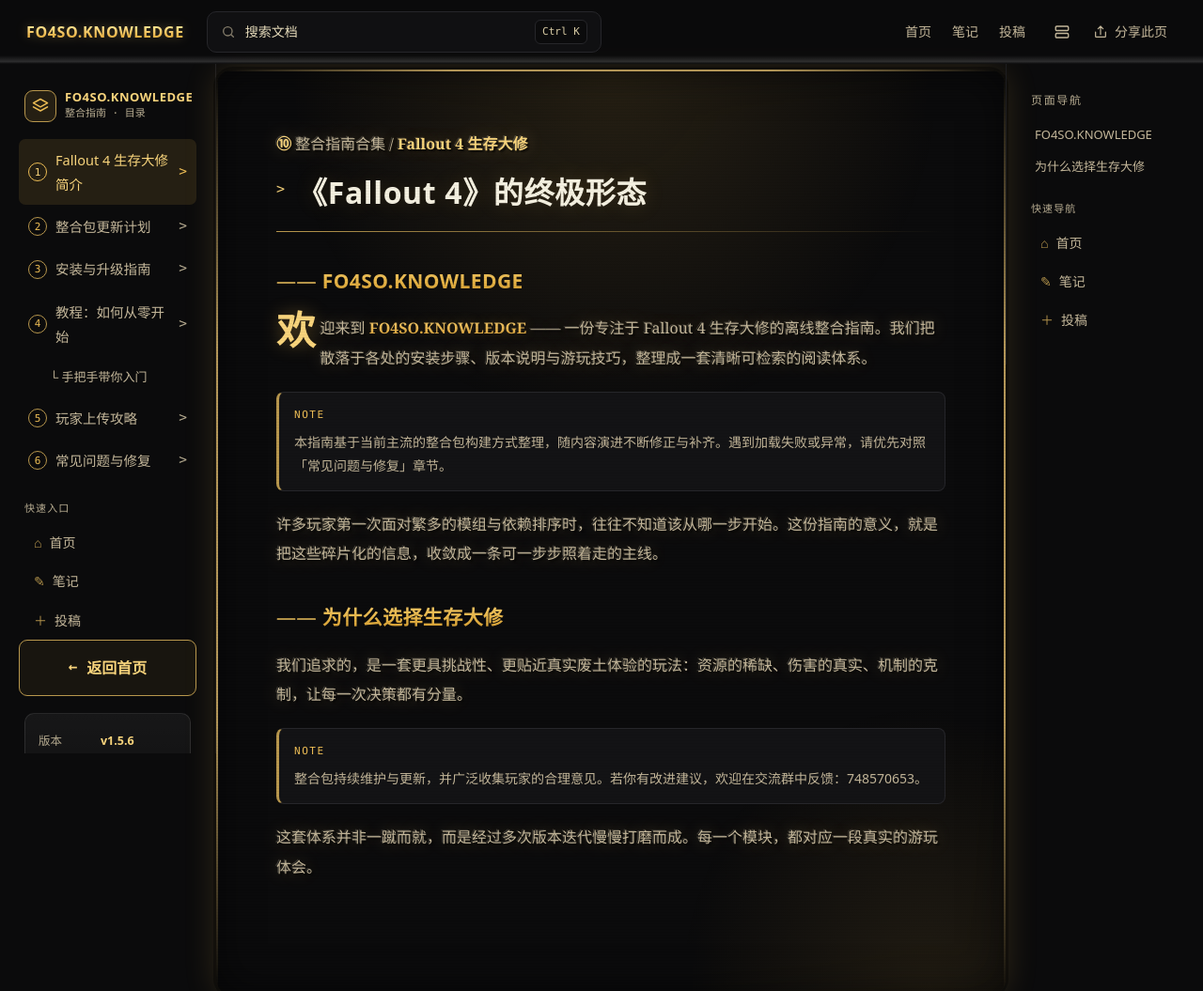
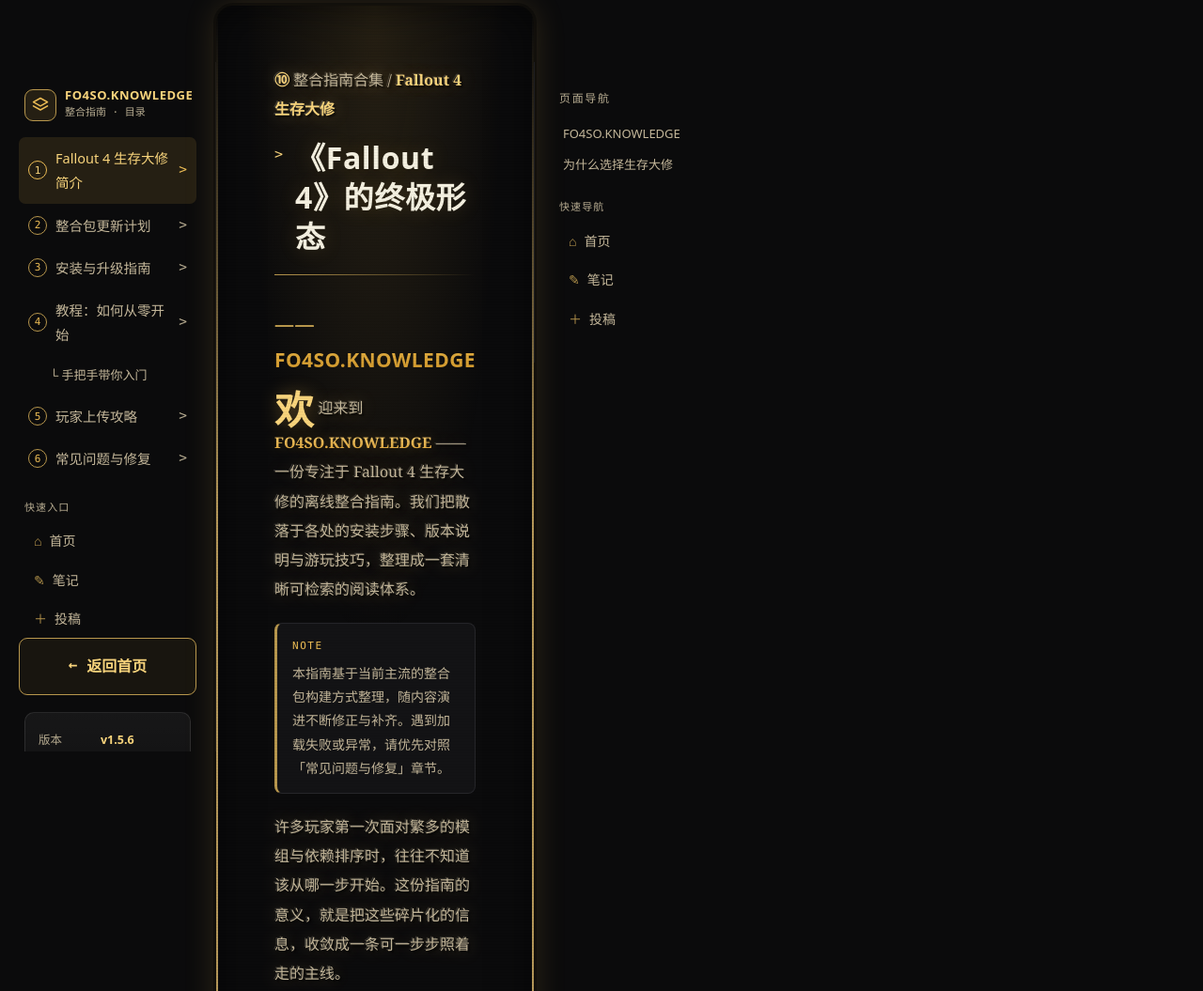
Before and after one commit to Wz3723/FO4SO-KNOWLEDGE, a plain HTML site: page guide.html in a window 1280 px wide. Shown: the top 1055 px of the page at 94% size. Drawn offline with Linux system fonts and the light colour scheme; no server answers.

Commit message:
指南页去掉顶部导航栏（仅首页有），内容框去掉上边框金边

```diff
--- a/guide.html
+++ b/guide.html
@@ -231,13 +231,12 @@
   .content{position:relative;border-radius:18px;padding:26px 28px;margin:6px 0;
     background-image:
       linear-gradient(90deg, rgba(244,205,120,0) 0%, rgba(244,205,120,1) 30%, rgba(244,205,120,1) 70%, rgba(244,205,120,0) 100%),
-      linear-gradient(90deg, rgba(244,205,120,0) 0%, rgba(244,205,120,1) 30%, rgba(244,205,120,1) 70%, rgba(244,205,120,0) 100%),
       linear-gradient(180deg, rgba(244,205,120,0) 0%, rgba(244,205,120,1) 30%, rgba(244,205,120,1) 70%, rgba(244,205,120,0) 100%),
       linear-gradient(180deg, rgba(244,205,120,0) 0%, rgba(244,205,120,1) 30%, rgba(244,205,120,1) 70%, rgba(244,205,120,0) 100%),
       radial-gradient(60% 55% at 50% 0%,rgba(227,176,75,.13),transparent 70%),
       radial-gradient(45% 45% at 90% 100%,rgba(227,176,75,.10),transparent 70%);
-    background-size:100% 2px, 100% 2px, 2px 100%, 2px 100%, 100% 100%, 100% 100%;
-    background-position:0 0, 0 100%, 0 0, 100% 0, center, center;
+    background-size:100% 2px, 2px 100%, 2px 100%, 100% 100%, 100% 100%;
+    background-position:0 100%, 0 0, 100% 0, center, center;
     background-repeat:no-repeat;
     box-shadow:0 0 0 3px rgba(0,0,0,.35), 0 0 34px rgba(227,176,75,.18), inset 0 0 46px rgba(0,0,0,.55);}
   .content::after{content:"";position:absolute;inset:0;pointer-events:none;z-index:2;
@@ -328,27 +327,9 @@
 </head>
 <body>
 
-  <!-- ===== Top Nav ===== -->
-  <nav class="nav">
-    <a class="brand" href="index.html">FO4SO<span class="dot">.</span>KNOWLEDGE</a>
-    <div class="search-wrap">
-      <label class="search">
-        <svg viewBox="0 0 24 24" width="16" height="16" fill="none" stroke="currentColor" stroke-width="2" stroke-linecap="round"><circle cx="11" cy="11" r="7"/><path d="m20 20-3.5-3.5"/></svg>
-        <input type="text" placeholder="搜索文档" />
-        <kbd>Ctrl K</kbd>
-      </label>
-      <div class="search-results" id="searchResults"></div>
-    </div>
-    <div class="nav-links">
-      <a href="index.html">首页</a>
-      <a href="notes.html">笔记</a>
-      <a href="submit.html">投稿</a>
-      <div class="nav-icons">
-        <a class="icon-btn" href="#" aria-label="目录"><svg viewBox="0 0 24 24" width="18" height="18" fill="none" stroke="currentColor" stroke-width="1.8" stroke-linecap="round"><rect x="3" y="4" width="18" height="6" rx="1.5"/><rect x="3" y="14" width="18" height="6" rx="1.5"/></svg></a>
-        <a class="share" href="#" id="shareBtn"><svg viewBox="0 0 24 24" width="16" height="16" fill="none" stroke="currentColor" stroke-width="1.8" stroke-linecap="round" stroke-linejoin="round"><path d="M4 12v7a1 1 0 0 0 1 1h14a1 1 0 0 0 1-1v-7"/><path d="M12 3v13M8 7l4-4 4 4"/></svg>分享此页</a>
-      </div>
-    </div>
-  </nav>
+  <!-- ===== Top Nav（仅首页显示，指南页侧栏提供导航） ===== -->
+
+  <div class="layout">
 
   <!-- ===== 3-column layout ===== -->
   <div class="layout">
@@ -687,6 +668,5 @@
       render();
     })();
   </script>
-  <script src="search.js"></script>
 </body>
 </html>
```
